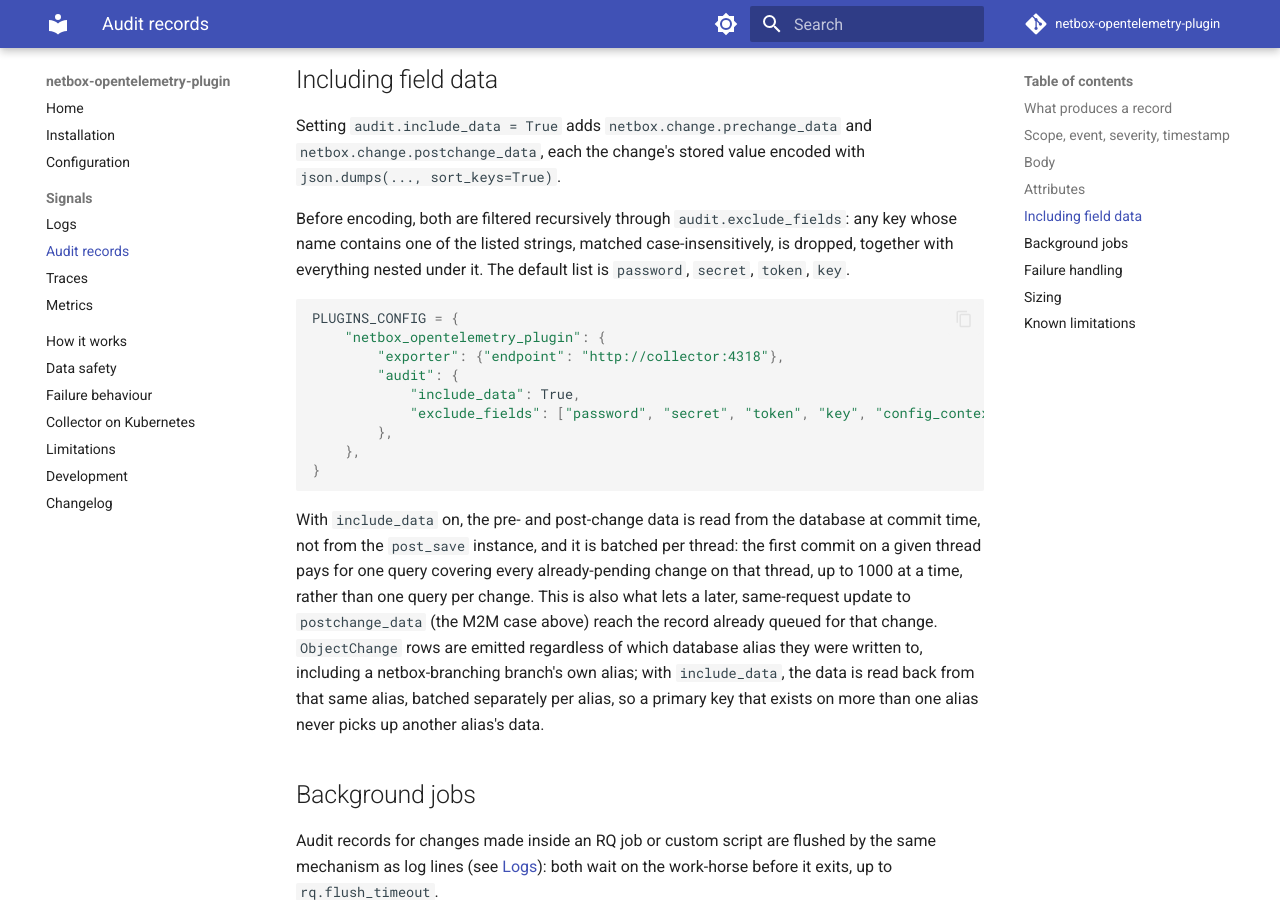
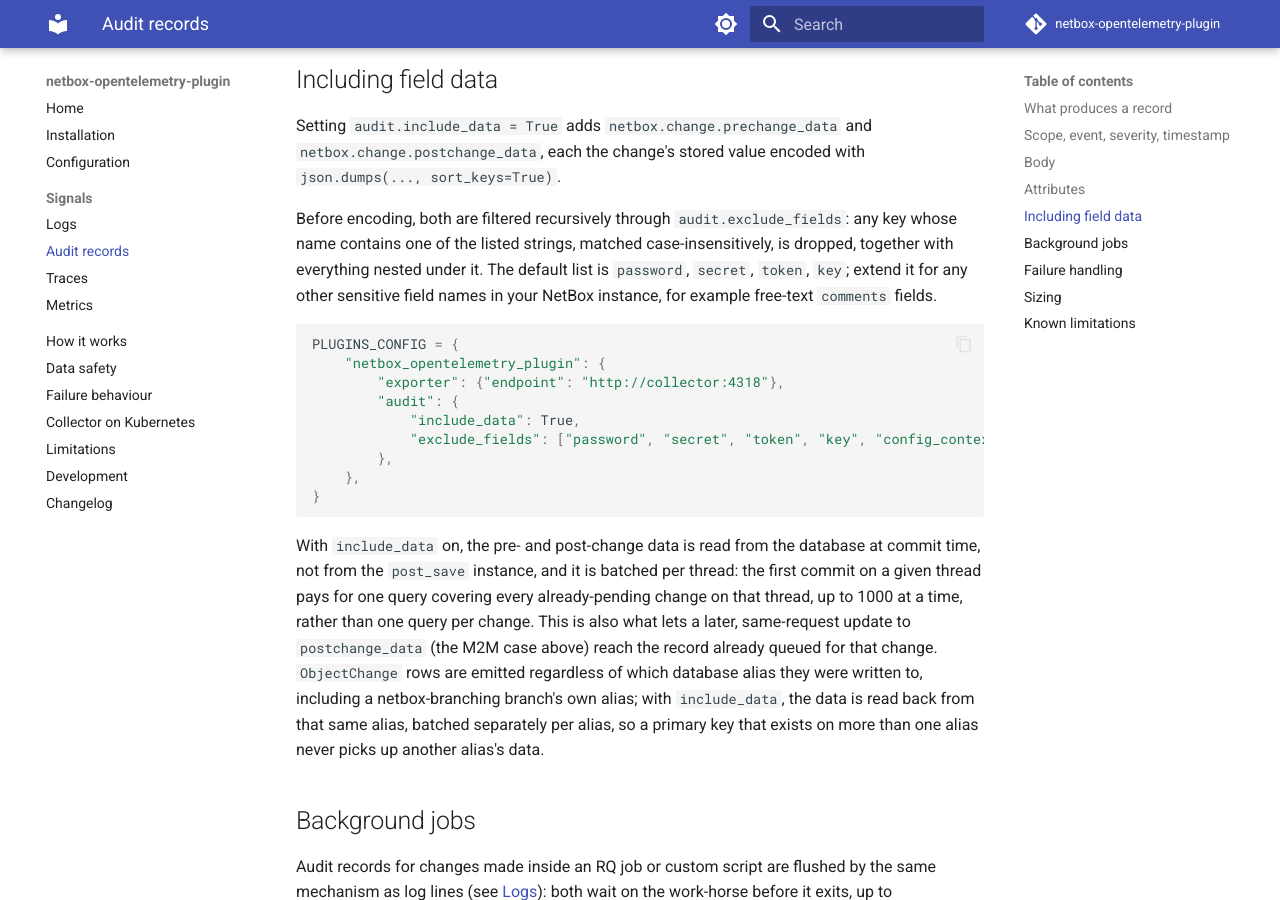
Before and after one commit to thomaschristory/netbox-opentelemetry-plugin, an MkDocs documentation site: the page built from docs/signals/audit.md, in a window 1280 px wide and 900 px high, scrolled down 1938 px. Built offline with MkDocs 1.6.1 and Material for MkDocs 9.7.7, drawn with Linux system fonts in a browser that asks for light colours; comment, search, counter and statistics services are not loaded.

Commit message:
Fix round 1: tracestate wording, exclude_fields advice, provider-detection parens, compatibility wording, logger comment

````diff
--- a/docs/signals/audit.md
+++ b/docs/signals/audit.md
@@ -48,7 +48,7 @@
 
 Setting `audit.include_data = True` adds `netbox.change.prechange_data` and `netbox.change.postchange_data`, each the change's stored value encoded with `json.dumps(..., sort_keys=True)`.
 
-Before encoding, both are filtered recursively through `audit.exclude_fields`: any key whose name contains one of the listed strings, matched case-insensitively, is dropped, together with everything nested under it. The default list is `password`, `secret`, `token`, `key`.
+Before encoding, both are filtered recursively through `audit.exclude_fields`: any key whose name contains one of the listed strings, matched case-insensitively, is dropped, together with everything nested under it. The default list is `password`, `secret`, `token`, `key`; extend it for any other sensitive field names in your NetBox instance, for example free-text `comments` fields.
 
 ```python
 PLUGINS_CONFIG = {
````
Also changed, not shown: SPEC.md (+3 -3 lines), docs/data-safety.md (+1 -1 lines), docs/index.md (+1 -1 lines), 1 other file.
